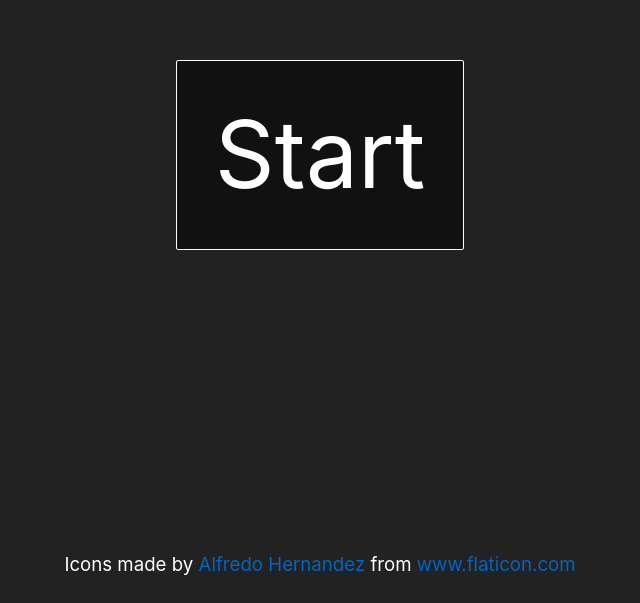
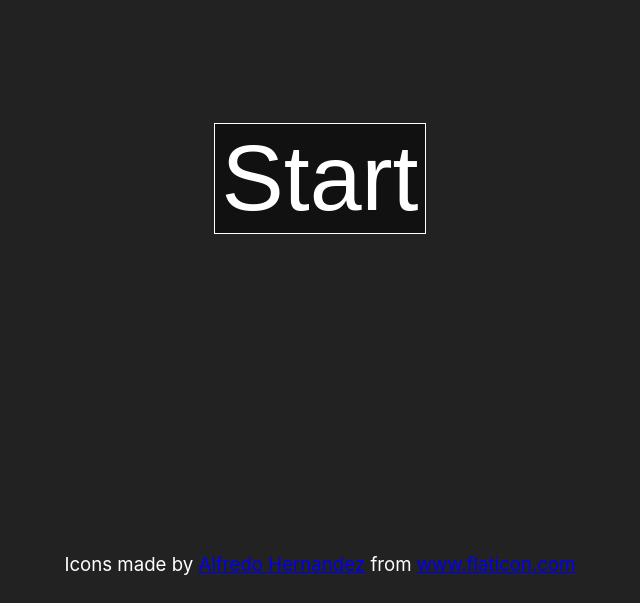
Before and after one commit to Tsuyoshi84/fancy-stop-watch, a Svelte app: page / in a window 1280 px wide. Shown: the part 197-800 px from the top of the page, without its empty margins (320-960 px from the left). Built offline with nearby package versions, Linux system fonts and the light colour scheme.

Commit message:
Remove unnecessary CSS

```diff
--- a/public/global.css
+++ b/public/global.css
@@ -16,62 +16,7 @@
 body {
   color: #fff;
   margin: 0;
+  padding: 0;
   box-sizing: border-box;
   font-family: -apple-system, BlinkMacSystemFont, 'Segoe UI', Roboto, Oxygen-Sans, Ubuntu, Cantarell, 'Helvetica Neue', sans-serif;
 }
-
-a {
-  color: rgb(0, 100, 200);
-  text-decoration: none;
-}
-
-a:hover {
-  text-decoration: underline;
-}
-
-a:visited {
-  color: rgb(0, 80, 160);
-}
-
-label {
-  display: block;
-}
-
-input,
-button,
-select,
-textarea {
-  font-family: inherit;
-  font-size: inherit;
-  padding: 0.4em;
-  margin: 0 0 0.5em 0;
-  box-sizing: border-box;
-  border: 1px solid #ccc;
-  border-radius: 2px;
-}
-
-input:disabled {
-  color: #ccc;
-}
-
-input[type='range'] {
-  height: 0;
-}
-
-button {
-  color: #333;
-  background-color: #f4f4f4;
-  outline: none;
-}
-
-button:disabled {
-  color: #999;
-}
-
-button:not(:disabled):active {
-  background-color: #ddd;
-}
-
-button:focus {
-  border-color: #666;
-}
```
